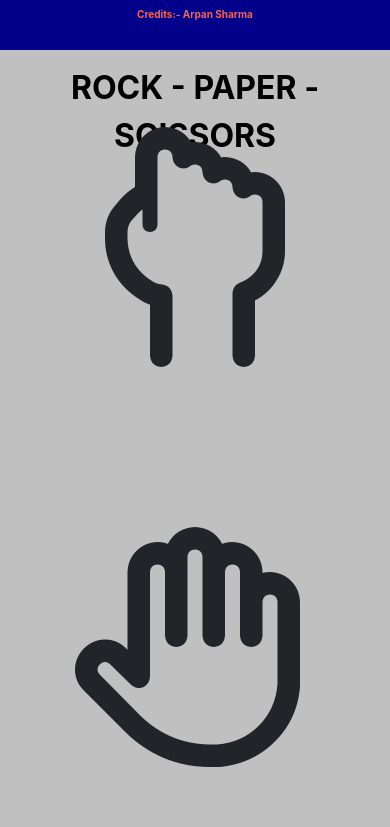
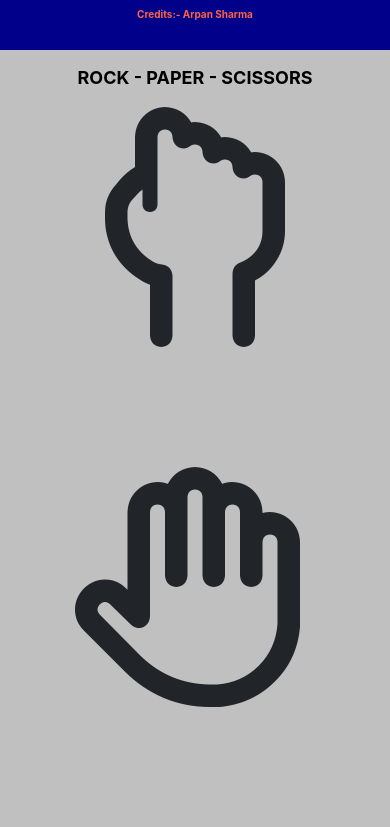
Before and after one commit to arpan-sharma26/rockpaperscissors, a plain HTML site: page index.html in a window 390 px wide. Shown: the top 827 px of the page. Drawn offline with nearby package versions, Linux system fonts and the light colour scheme.

Commit message:
Update styles.css

```diff
--- a/styles.css
+++ b/styles.css
@@ -43,7 +43,7 @@ body{
 /* ROW for icons */
 .four{
     background-color: silver;
-    height: 1200px;
+    height: 710px;
     text-align: center;
     font-size: 1500%;
 }
@@ -87,6 +87,7 @@ body{
         color: black;
         position: relative;
         top: 40px;
+        font-size: large;
     }
 
     html{
```
